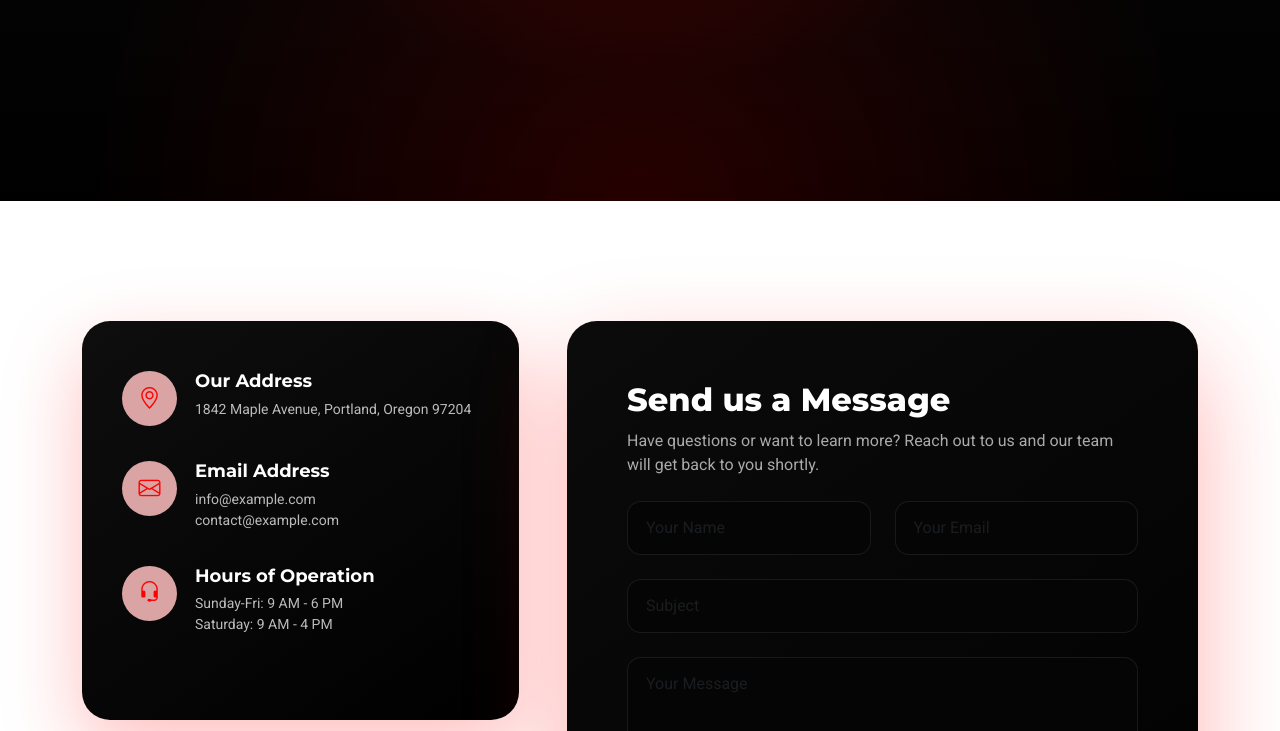
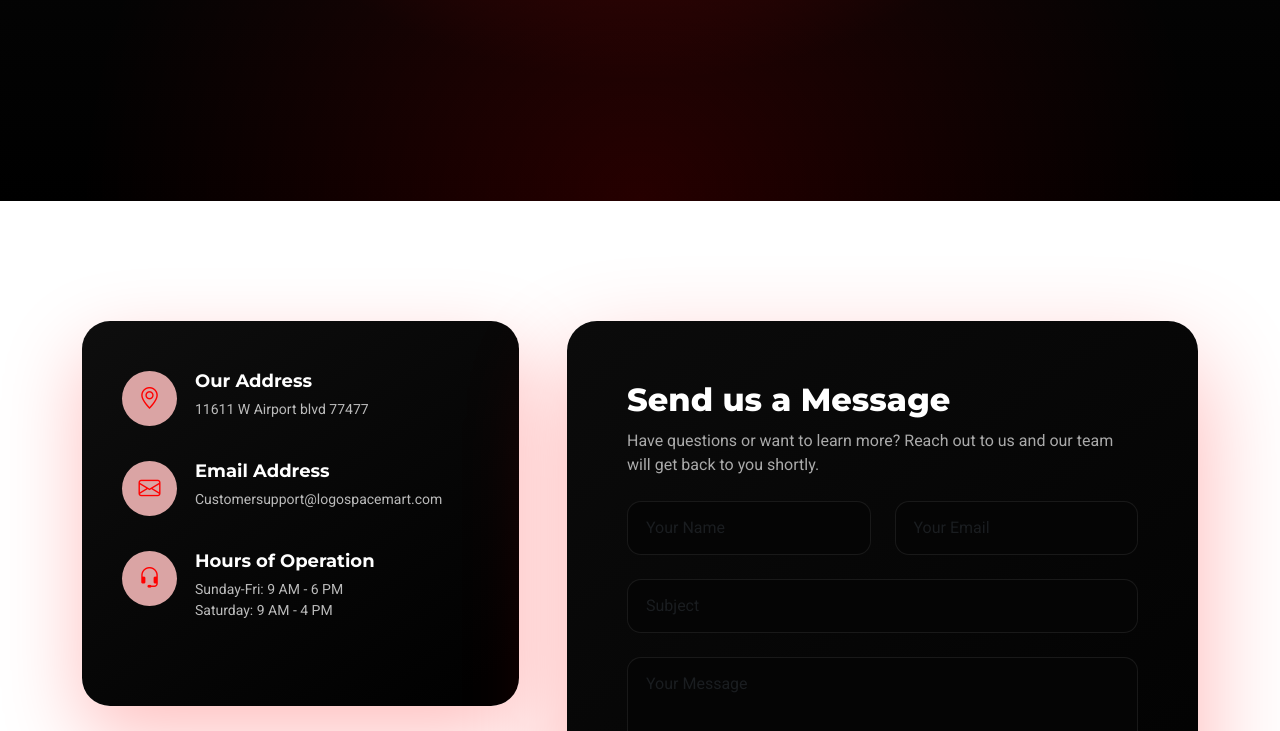
Before and after one commit to MuhammadAbubakarQ123/LogoSpaceMart, a plain HTML site: page contact.html in a window 1280 px wide. Shown: the part 479-1210 px from the top of the page. Drawn offline with Linux system fonts and the light colour scheme.

Commit message:
Update contact information in contact.html

```diff
--- a/contact.html
+++ b/contact.html
@@ -256,7 +256,7 @@
                 </div>
                 <div class="info-content">
                   <h3>Our Address</h3>
-                  <p>1842 Maple Avenue, Portland, Oregon 97204</p>
+                  <p>11611 W Airport blvd 77477</p>
                 </div>
               </div>
 
@@ -266,8 +266,7 @@
                 </div>
                 <div class="info-content">
                   <h3>Email Address</h3>
-                  <p>info@example.com</p>
-                  <p>contact@example.com</p>
+                  <p>Customersupport@logospacemart.com</p>
                 </div>
               </div>
 
```
